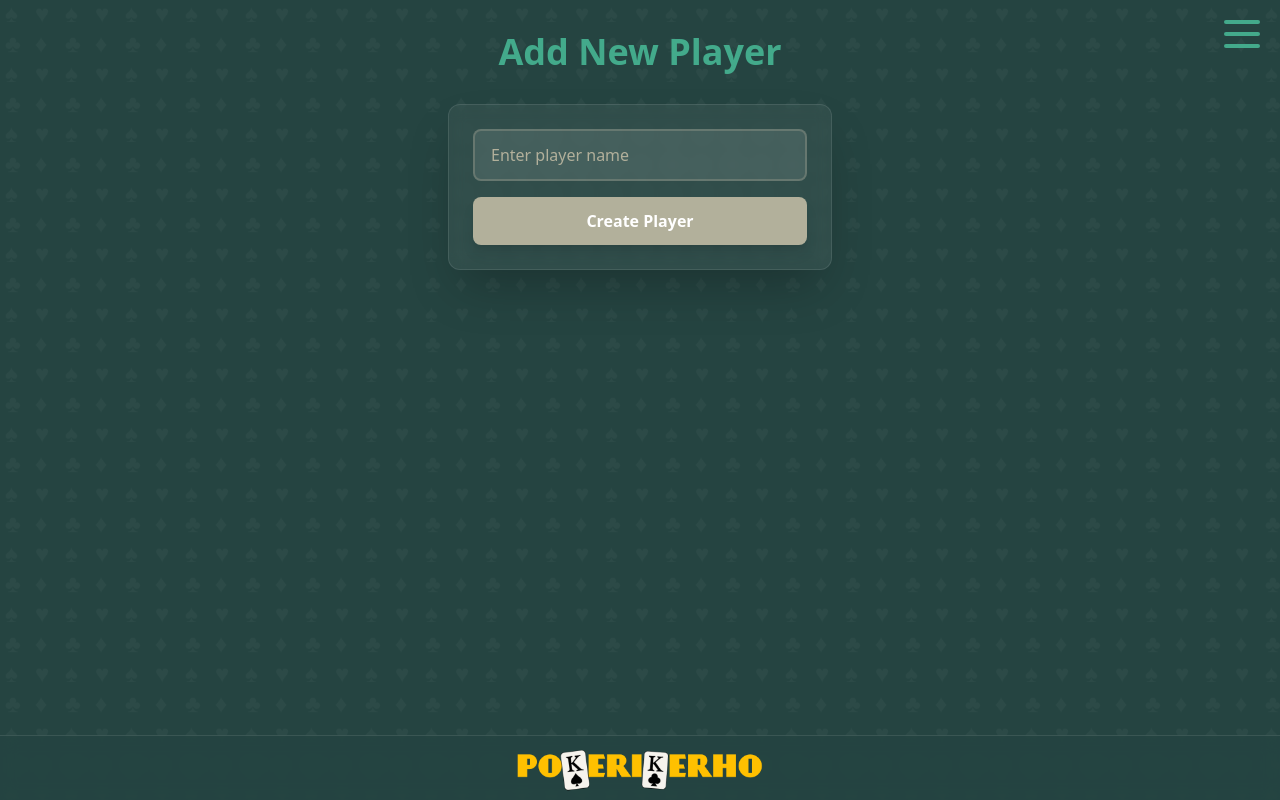
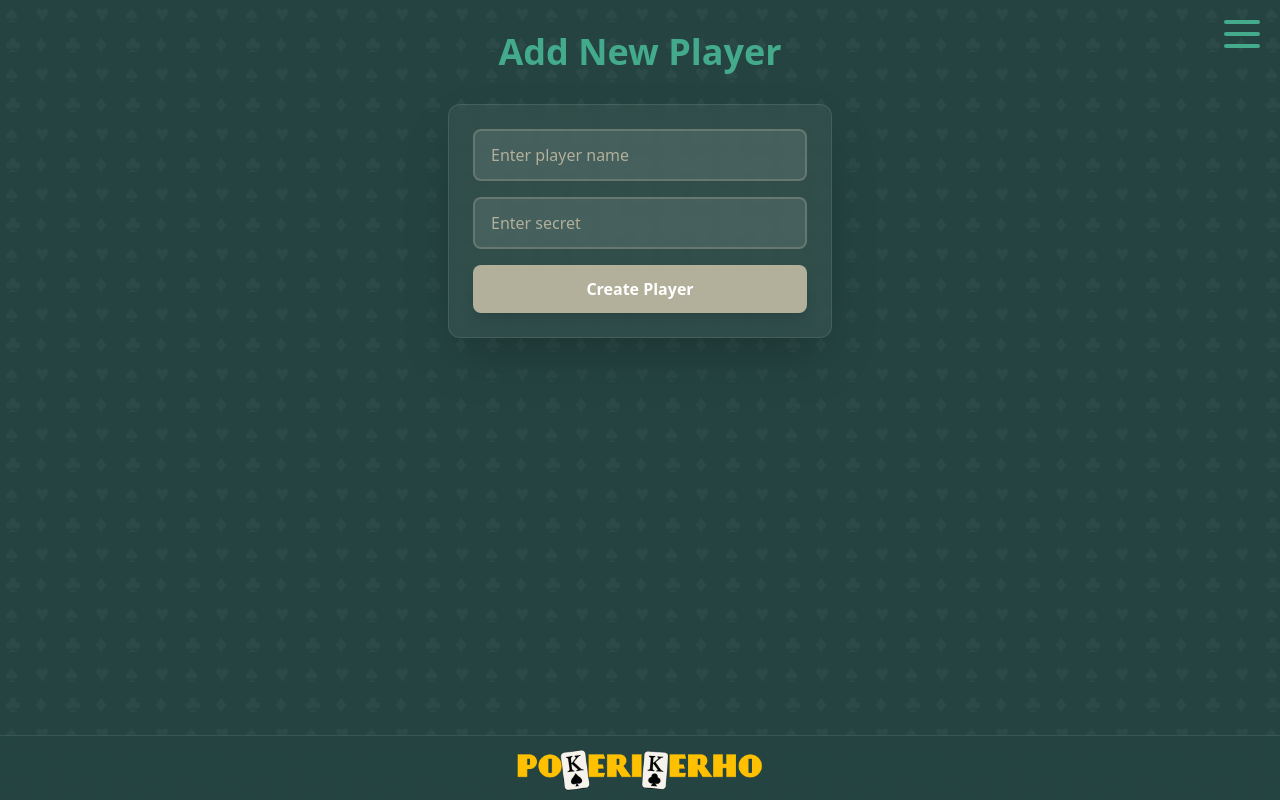
Before and after one commit to ahjusba/poker-calculator, a Next.js app in the folder poker-calculator/: page /add-player in a window 1280 px wide. Built offline with nearby package versions, Linux system fonts and the light colour scheme.

Commit message:
Add small verification for new player creation

```diff
--- a/poker-calculator/app/add-player/page.tsx
+++ b/poker-calculator/app/add-player/page.tsx
@@ -5,12 +5,18 @@ import { PageContainer } from '@/components/layout/page-container';
 
 export default function AddPlayerPage() {
   const [playerName, setPlayerName] = useState('');
+  const [secret, setSecret] = useState('');
   const [isLoading, setIsLoading] = useState(false);
   const [message, setMessage] = useState('');
 
   const handleSubmit = async () => {
     if (!playerName.trim()) {
       setMessage('Please enter a player name');
+      return;
+    }
+
+    if (secret !== 'kakkosseiska') {
+      setMessage('Invalid secret. Please enter the correct secret to add a player.');
       return;
     }
 
@@ -32,6 +38,7 @@ export default function AddPlayerPage() {
 
       setMessage(`Player "${data.player.player_name}" created successfully!`);
       setPlayerName('');
+      setSecret('');
     } catch (error) {
       console.error('Failed to create player:', error);
       setMessage(error instanceof Error ? error.message : 'Failed to create player');
@@ -52,9 +59,18 @@ export default function AddPlayerPage() {
           onKeyDown={(e) => e.key === 'Enter' && handleSubmit()}
         />
 
+        <input
+          type="password"
+          value={secret}
+          onChange={(e) => setSecret(e.target.value)}
+          placeholder="Enter secret"
+          className="input-field"
+          onKeyDown={(e) => e.key === 'Enter' && handleSubmit()}
+        />
+
         <button
           onClick={handleSubmit}
-          disabled={isLoading || !playerName.trim()}
+          disabled={isLoading || !playerName.trim() || !secret.trim()}
           className="btn-primary w-full"
         >
           {isLoading ? 'Creating...' : 'Create Player'}
```
